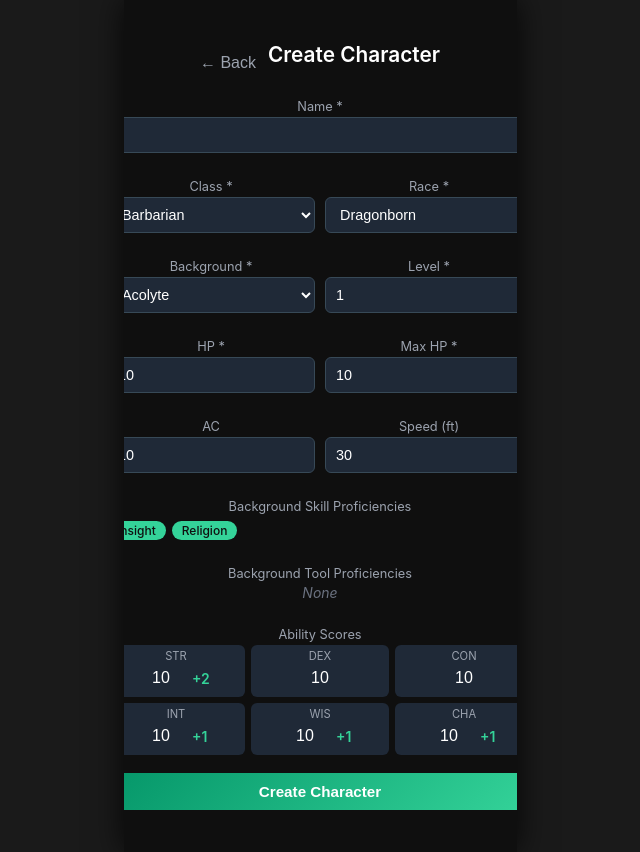
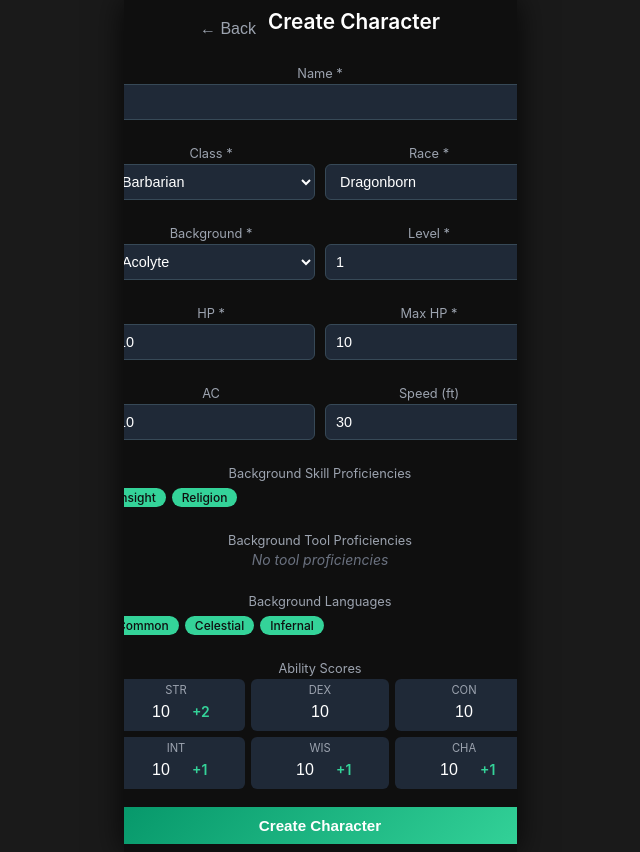
Before and after one commit to Whimsy-rat-trap/dnd-mobile-app, a React (Create React App) app: page /characters/new in a window 1280 px wide. Shown: the whole page, without its empty margins (320-960 px from the left). Built offline with nearby package versions, Linux system fonts and the light colour scheme.

Commit message:
0.0.55.34 (Added Size, Creature type and languages into character creation)

```diff
--- a/src/constants/backgrounds.ts
+++ b/src/constants/backgrounds.ts
@@ -1,8 +1,11 @@
+import { getDefaultAttribute } from './toolAttributes';
+
 export interface BackgroundData {
     name: string;
     skillProficiencies: string[];
     abilityBonuses?: { [key: string]: number };
-    toolProficiencies: { name: string; attribute: string }[];
+    toolProficiencies?: { name: string; attribute: string }[];
+    languages?: string[];
 }
 
 export const DND_BACKGROUNDS: BackgroundData[] = [
@@ -11,164 +14,160 @@ export const DND_BACKGROUNDS: BackgroundData[] = [
         skillProficiencies: ['Insight', 'Religion'],
         abilityBonuses: { wis: 1, int: 1 },
         toolProficiencies: [],
+        languages: ['Common', 'Celestial', 'Infernal'],
     },
     {
         name: 'Charlatan',
         skillProficiencies: ['Deception', 'Sleight of Hand'],
         abilityBonuses: { cha: 1, dex: 1 },
         toolProficiencies: [
-            { name: 'Disguise Kit', attribute: 'CHA' },
-            { name: 'Forgery Kit', attribute: 'DEX' },
+            { name: 'Disguise Kit', attribute: getDefaultAttribute('Disguise Kit') },
+            { name: 'Forgery Kit', attribute: getDefaultAttribute('Forgery Kit') },
         ],
+        languages: ['Common'],
     },
     {
         name: 'Criminal',
         skillProficiencies: ['Deception', 'Stealth'],
         abilityBonuses: { dex: 1, cha: 1 },
         toolProficiencies: [
-            { name: 'Thieves\' Tools', attribute: 'DEX' },
+            { name: "Thieves' Tools", attribute: getDefaultAttribute("Thieves' Tools") },
         ],
+        languages: ['Common'],
     },
     {
         name: 'Entertainer',
         skillProficiencies: ['Acrobatics', 'Performance'],
         abilityBonuses: { cha: 1, dex: 1 },
         toolProficiencies: [
-            { name: 'Disguise Kit', attribute: 'CHA' },
-            { name: 'Musical Instruments', attribute: 'CHA' },
+            { name: 'Musical Instruments', attribute: getDefaultAttribute('Musical Instruments') },
         ],
+        languages: ['Common'],
     },
     {
         name: 'Folk Hero',
         skillProficiencies: ['Animal Handling', 'Survival'],
         abilityBonuses: { str: 1, con: 1 },
-        toolProficiencies: [
-            { name: 'Artisan\'s Tools', attribute: 'DEX' },
-            { name: 'Vehicles (Land)', attribute: 'DEX' },
-        ],
+        toolProficiencies: [],
+        languages: ['Common'],
     },
     {
         name: 'Gladiator',
         skillProficiencies: ['Athletics', 'Performance'],
         abilityBonuses: { str: 1, cha: 1 },
         toolProficiencies: [
-            { name: 'Musical Instruments', attribute: 'CHA' },
+            { name: 'Musical Instruments', attribute: getDefaultAttribute('Musical Instruments') },
         ],
+        languages: ['Common'],
     },
     {
         name: 'Guild Artisan',
         skillProficiencies: ['Insight', 'Persuasion'],
         abilityBonuses: { int: 1, cha: 1 },
         toolProficiencies: [
-            { name: 'Artisan\'s Tools', attribute: 'DEX' },
+            { name: "Artisan's Tools", attribute: getDefaultAttribute("Artisan's Tools") },
         ],
+        languages: ['Common'],
     },
     {
         name: 'Hermit',
         skillProficiencies: ['Medicine', 'Religion'],
         abilityBonuses: { wis: 1, int: 1 },
-        toolProficiencies: [
-            { name: 'Herbalism Kit', attribute: 'INT' },
-        ],
+        toolProficiencies: [],
+        languages: ['Common'],
     },
     {
         name: 'Knight',
         skillProficiencies: ['History', 'Persuasion'],
         abilityBonuses: { str: 1, cha: 1 },
-        toolProficiencies: [
-            { name: 'Vehicles (Land)', attribute: 'DEX' },
-            { name: 'Gaming Set', attribute: 'CHA' },
-        ],
+        toolProficiencies: [],
+        languages: ['Common', 'Elvish', 'Orc'],
     },
     {
         name: 'Noble',
         skillProficiencies: ['History', 'Persuasion'],
         abilityBonuses: { cha: 1, int: 1 },
-        toolProficiencies: [
-            { name: 'Gaming Set', attribute: 'CHA' },
-        ],
+        toolProficiencies: [],
+        languages: ['Common', 'Elvish', 'Dwarvish'],
     },
     {
         name: 'Outlander',
         skillProficiencies: ['Athletics', 'Survival'],
         abilityBonuses: { str: 1, wis: 1 },
-        toolProficiencies: [
-            { name: 'Musical Instruments', attribute: 'CHA' },
-        ],
+        toolProficiencies: [],
+        languages: ['Common', 'Giant'],
     },
     {
         name: 'Sage',
         skillProficiencies: ['Arcana', 'History'],
         abilityBonuses: { int: 1, wis: 1 },
         toolProficiencies: [],
+        languages: ['Common', 'Draconic', 'Celestial'],
     },
     {
         name: 'Sailor',
         skillProficiencies: ['Athletics', 'Perception'],
         abilityBonuses: { str: 1, con: 1 },
         toolProficiencies: [
-            { name: 'Vehicles (Water)', attribute: 'STR' },
-            { name: 'Navigator\'s Tools', attribute: 'WIS' },
+            { name: "Navigator's Tools", attribute: getDefaultAttribute("Navigator's Tools") },
         ],
+        languages: ['Common'],
     },
     {
         name: 'Soldier',
         skillProficiencies: ['Athletics', 'Intimidation'],
         abilityBonuses: { str: 1, con: 1 },
         toolProficiencies: [
-            { name: 'Vehicles (Land)', attribute: 'DEX' },
-            { name: 'Gaming Set', attribute: 'CHA' },
+            { name: 'Vehicles (Land)', attribute: getDefaultAttribute('Vehicles (Land)') },
         ],
+        languages: ['Common'],
     },
     {
         name: 'Urchin',
         skillProficiencies: ['Sleight of Hand', 'Stealth'],
         abilityBonuses: { dex: 1, cha: 1 },
         toolProficiencies: [
-            { name: 'Thieves\' Tools', attribute: 'DEX' },
-            { name: 'Disguise Kit', attribute: 'CHA' },
+            { name: "Thieves' Tools", attribute: getDefaultAttribute("Thieves' Tools") },
         ],
+        languages: ['Common'],
     },
     {
         name: 'Artisan',
         skillProficiencies: ['Investigation', 'Perception'],
         abilityBonuses: { int: 1, dex: 1 },
         toolProficiencies: [
-            { name: 'Artisan\'s Tools', attribute: 'DEX' },
+            { name: "Artisan's Tools", attribute: getDefaultAttribute("Artisan's Tools") },
         ],
+        languages: ['Common'],
     },
     {
         name: 'Bounty Hunter',
         skillProficiencies: ['Investigation', 'Survival'],
         abilityBonuses: { wis: 1, dex: 1 },
         toolProficiencies: [
-            { name: 'Thieves\' Tools', attribute: 'DEX' },
+            { name: "Thieves' Tools", attribute: getDefaultAttribute("Thieves' Tools") },
         ],
+        languages: ['Common', "Thieves' Cant"],
     },
     {
         name: 'Courtier',
         skillProficiencies: ['Insight', 'Persuasion'],
         abilityBonuses: { cha: 1, int: 1 },
-        toolProficiencies: [
-            { name: 'Disguise Kit', attribute: 'CHA' },
-            { name: 'Gaming Set', attribute: 'CHA' },
-        ],
+        toolProficiencies: [],
+        languages: ['Common', 'Elvish', 'Dwarvish'],
     },
     {
         name: 'Faction Agent',
         skillProficiencies: ['Deception', 'Persuasion'],
         abilityBonuses: { cha: 1, wis: 1 },
-        toolProficiencies: [
-            { name: 'Disguise Kit', attribute: 'CHA' },
-        ],
+        toolProficiencies: [],
+        languages: ['Common', 'Undercommon'],
     },
     {
         name: 'Far Traveler',
         skillProficiencies: ['Perception', 'Survival'],
         abilityBonuses: { wis: 1, cha: 1 },
-        toolProficiencies: [
-            { name: 'Musical Instruments', attribute: 'CHA' },
-            { name: 'Navigator\'s Tools', attribute: 'WIS' },
-        ],
+        toolProficiencies: [],
+        languages: ['Common', 'Druidic'],
     },
 ];
--- /dev/null
+++ b/src/constants/languages.ts
@@ -0,0 +1,20 @@
+export const LANGUAGES = [
+    'Common',
+    'Dwarvish',
+    'Elvish',
+    'Giant',
+    'Gnomish',
+    'Goblin',
+    'Halfling',
+    'Orc',
+    'Abyssal',
+    'Celestial',
+    'Deep Speech',
+    'Draconic',
+    'Infernal',
+    'Primordial',
+    'Sylvan',
+    'Undercommon',
+    'Druidic',
+    'Thieves\' Cant',
+];
--- /dev/null
+++ b/src/constants/raceDetails.ts
@@ -0,0 +1,28 @@
+import { DND_RACES } from './races';
+
+export type SizeOption = 'Small' | 'Medium' | 'Large';
+
+export interface RaceDetail {
+    creatureType: string;
+    size: SizeOption | { options: SizeOption[]; default?: SizeOption };
+}
+
+export const RACE_DETAILS: Record<string, RaceDetail> = {
+    Dragonborn: { creatureType: 'Humanoid', size: 'Medium' },
+    Dwarf: { creatureType: 'Humanoid', size: 'Medium' },
+    Elf: { creatureType: 'Humanoid', size: 'Medium' },
+    Gnome: { creatureType: 'Humanoid', size: 'Small' },
+    'Half-Elf': { creatureType: 'Humanoid', size: 'Medium' },
+    'Half-Orc': { creatureType: 'Humanoid', size: 'Medium' },
+    Halfling: { creatureType: 'Humanoid', size: 'Small' },
+    Human: { creatureType: 'Humanoid', size: 'Medium' },
+    Tiefling: { creatureType: 'Humanoid', size: 'Medium' },
+    Aarakocra: { creatureType: 'Humanoid', size: 'Medium' },
+    Aasimar: { creatureType: 'Humanoid', size: 'Medium' },
+    Firbolg: { creatureType: 'Humanoid', size: 'Medium' },
+    Goliath: { creatureType: 'Humanoid', size: 'Medium' },
+    Kenku: { creatureType: 'Humanoid', size: 'Medium' },
+    Lizardfolk: { creatureType: 'Humanoid', size: 'Medium' },
+    Tabaxi: { creatureType: 'Humanoid', size: 'Medium' },
+    Tortle: { creatureType: 'Humanoid', size: 'Medium' },
+};
--- a/src/context/CharacterContext.tsx
+++ b/src/context/CharacterContext.tsx
@@ -89,6 +89,10 @@ export const CharacterProvider: React.FC<{ children: ReactNode }> = ({ children
                     });
                 }
 
+                if (!updated.size) updated.size = 'Medium';
+                if (!updated.creatureType) updated.creatureType = 'Humanoid';
+                if (!updated.languages) updated.languages = [];
+
                 // Dice logs
                 if (!updated.diceLogs) {
                     updated.diceLogs = {};
@@ -127,6 +131,9 @@ export const CharacterProvider: React.FC<{ children: ReactNode }> = ({ children
                 attribute: tool.attribute || 'DEX',
                 proficient: tool.proficient !== undefined ? tool.proficient : true,
             })) : [],
+            size: character.size || 'Medium',
+            creatureType: character.creatureType || 'Humanoid',
+            languages: character.languages || [],
             diceLogs: character.diceLogs || {},
             deathSuccesses: character.deathSuccesses ?? 0,
             deathFailures: character.deathFailures ?? 0,
--- a/src/pages/CharacterContainer.css
+++ b/src/pages/CharacterContainer.css
@@ -484,3 +484,40 @@
     font-size: 16px;
     color: #34d399;
 }
+
+.section-languages {
+    width: 353px;
+    display: flex;
+    flex-direction: column;
+    align-items: flex-start;
+    gap: 12px;
+    margin-bottom: 20px;
+}
+
+.languages-title {
+    font-family: var(--font-family);
+    font-weight: 500;
+    font-size: 16px;
+    color: #fff;
+}
+
+.languages-grid {
+    display: flex;
+    flex-wrap: wrap;
+    gap: 8px;
+}
+
+.language-tag {
+    background: #1f2937;
+    border: 1px solid #374957;
+    border-radius: 6px;
+    padding: 4px 12px;
+    font-size: 13px;
+    color: #d1d5db;
+}
+
+.languages-empty {
+    color: #6b7280;
+    font-size: 14px;
+    font-style: italic;
+}
--- a/src/pages/CharacterContainer.tsx
+++ b/src/pages/CharacterContainer.tsx
@@ -184,6 +184,16 @@ const CharacterContainer: React.FC = () => {
                     </div>
                     <div className="info-grid">
                         <div className="info-item">
+                            <span className="info-label">Size</span>
+                            <span className="info-value">{character.size || 'Medium'}</span>
+                        </div>
+                        <div className="info-item">
+                            <span className="info-label">Creature Type</span>
+                            <span className="info-value">{character.creatureType || 'Humanoid'}</span>
+                        </div>
+                    </div>
+                    <div className="info-grid">
+                        <div className="info-item">
                             <span className="info-label">Proficiency Bonus</span>
                             <span className="info-value">+{proficiencyBonus}</span>
                         </div>
@@ -300,6 +310,20 @@ const CharacterContainer: React.FC = () => {
                         <div className="tools-empty">No tool proficiencies</div>
                     )}
                 </div>
+
+                {/* Languages */}
+                <div className="section-languages">
+                    <div className="languages-title">Languages</div>
+                    {character.languages && character.languages.length > 0 ? (
+                        <div className="languages-grid">
+                            {character.languages.map((lang, index) => (
+                                <span key={index} className="language-tag">{lang}</span>
+                            ))}
+                        </div>
+                    ) : (
+                        <div className="languages-empty">No languages</div>
+                    )}
+                </div>
             </div>
         </div>
     );
--- a/src/pages/CreateCharacter.tsx
+++ b/src/pages/CreateCharacter.tsx
@@ -6,7 +6,15 @@ import { DND_RACES } from '../constants/races';
 import { DND_BACKGROUNDS } from '../constants/backgrounds';
 import { CLASS_HIT_DICE } from '../constants/classHitDice';
 import { RACIAL_BONUSES } from '../constants/racialBonuses';
+import { RACE_DETAILS } from '../constants/raceDetails';
+import { LANGUAGES } from '../constants/languages';
 import './CreateCharacter.css';
+
+// Вспомогательная функция для получения бонусов background-а к характеристикам
+const getBackgroundAbilityBonuses = (bgName: string): { [key: string]: number } => {
+    const bg = DND_BACKGROUNDS.find(b => b.name === bgName);
+    return bg?.abilityBonuses || {};
+};
 
 const CreateCharacter: React.FC = () => {
     const navigate = useNavigate();
@@ -29,21 +37,29 @@ const CreateCharacter: React.FC = () => {
         ac: 10,
         speed: 30,
         abilities: { str: 10, dex: 10, con: 10, int: 10, wis: 10, cha: 10 },
+        size: 'Medium',
     });
 
     const [selectedBonusAttrs, setSelectedBonusAttrs] = useState<(string | null)[]>([]);
 
-    // При изменении расы сбрасываем выбранные бонусы
+    // При изменении расы обновляем размер и creature type
     useEffect(() => {
+        const details = RACE_DETAILS[formData.race];
+        if (details) {
+            let size = 'Medium';
+            if (typeof details.size === 'string') {
+                size = details.size;
+            } else if (details.size.options) {
+                size = details.size.default || details.size.options[0] || 'Medium';
+            }
+            setFormData(prev => ({ ...prev, size }));
+        }
+        // Сбрасываем выбранные бонусы для расы
         const raceBonus = RACIAL_BONUSES[formData.race];
-        if (!raceBonus) {
+        if (raceBonus && raceBonus.choose) {
+            setSelectedBonusAttrs(new Array(raceBonus.choose.count).fill(null));
+        } else {
             setSelectedBonusAttrs([]);
-            return;
-        }
-        if (raceBonus.fixed) {
-            setSelectedBonusAttrs([]);
-        } else if (raceBonus.choose) {
-            setSelectedBonusAttrs(new Array(raceBonus.choose.count).fill(null));
         }
     }, [formData.race]);
 
@@ -131,15 +147,11 @@ const CreateCharacter: React.FC = () => {
             }
         }
 
-        // ---- ОДНО ОБЪЯВЛЕНИЕ bg ----
-        const bg = DND_BACKGROUNDS.find(b => b.name === finalData.background);
-
-        // Применяем бонусы background-a к способностям
-        if (bg && bg.abilityBonuses) {
-            for (const [attr, bonus] of Object.entries(bg.abilityBonuses)) {
-                if (abilitiesWithBonuses.hasOwnProperty(attr)) {
-                    abilitiesWithBonuses[attr as keyof typeof abilitiesWithBonuses] += bonus;
-                }
+        // Применяем бонусы background-а к способностям
+        const bgBonuses = getBackgroundAbilityBonuses(finalData.background);
+        for (const [attr, bonus] of Object.entries(bgBonuses)) {
+            if (abilitiesWithBonuses.hasOwnProperty(attr)) {
+                abilitiesWithBonuses[attr as keyof typeof abilitiesWithBonuses] += bonus;
             }
         }
         finalData.abilities = abilitiesWithBonuses;
@@ -166,6 +178,7 @@ const CreateCharacter: React.FC = () => {
             { name: 'Survival', attribute: 'WIS', proficient: false },
         ];
 
+        const bg = DND_BACKGROUNDS.find(b => b.name === finalData.background);
         const backgroundSkills = bg ? bg.skillProficiencies : [];
         const skillsWithProficiencies = defaultSkills.map(skill => {
             if (backgroundSkills.includes(skill.name)) {
@@ -174,18 +187,29 @@ const CreateCharacter: React.FC = () => {
             return skill;
         });
 
-        // Получаем tool proficiencies из background-а (используем тот же bg)
+        // Получаем tool proficiencies из background-а
         const toolProficiencies = bg?.toolProficiencies?.map(tool => ({
             name: tool.name,
             attribute: tool.attribute || 'DEX',
             proficient: true,
         })) || [];
 
+        // Получаем языки из background-а
+        const languages = bg?.languages || [];
+
+        // Получаем creature type и размер
+        const raceDetails = RACE_DETAILS[finalData.race];
+        const creatureType = raceDetails ? raceDetails.creatureType : 'Humanoid';
+        const size = finalData.size || (typeof raceDetails?.size === 'string' ? raceDetails.size : 'Medium');
+
         const newCharacter = {
             ...finalData,
             classes: [finalData.class],
             skills: skillsWithProficiencies,
             toolProficiencies: toolProficiencies,
+            languages: languages,
+            creatureType: creatureType,
+            size: size,
             status: 'active' as const,
             created: today,
             lastUsed: today,
@@ -206,6 +230,8 @@ const CreateCharacter: React.FC = () => {
 
     // Определяем бонусы для текущей расы
     const raceBonuses = RACIAL_BONUSES[formData.race] || null;
+    const raceDetails = RACE_DETAILS[formData.race] || null;
+    const sizeOptions = raceDetails && typeof raceDetails.size === 'object' ? raceDetails.size.options : null;
 
     return (
         <div className="page create-character-page">
@@ -252,6 +278,21 @@ const CreateCharacter: React.FC = () => {
                         <input type="number" name="level" value={formData.level} onChange={handleChange} min="1" required />
                     </div>
                 </div>
+
+                {/* Если раса предлагает выбор размера */}
+                {sizeOptions && (
+                    <div className="form-group">
+                        <label>Size</label>
+                        <select
+                            value={formData.size}
+                            onChange={(e) => setFormData(prev => ({ ...prev, size: e.target.value }))}
+                        >
+                            {sizeOptions.map(opt => (
+                                <option key={opt} value={opt}>{opt}</option>
+                            ))}
+                        </select>
+                    </div>
+                )}
 
                 <div className="form-row">
                     <div className="form-group">
@@ -301,7 +342,7 @@ const CreateCharacter: React.FC = () => {
                     {(() => {
                         const bg = DND_BACKGROUNDS.find(b => b.name === formData.background);
                         if (!bg || !bg.toolProficiencies || bg.toolProficiencies.length === 0) {
-                            return <div className="tools-empty">None</div>;
+                            return <div className="tools-empty">No tool proficiencies</div>;
                         }
                         return (
                             <div className="background-skills-display">
@@ -314,11 +355,29 @@ const CreateCharacter: React.FC = () => {
                 </div>
 
                 <div className="form-group">
+                    <label>Background Languages</label>
+                    {(() => {
+                        const bg = DND_BACKGROUNDS.find(b => b.name === formData.background);
+                        if (!bg || !bg.languages || bg.languages.length === 0) {
+                            return <div className="tools-empty">No languages</div>;
+                        }
+                        return (
+                            <div className="background-skills-display">
+                                {bg.languages.map(lang => (
+                                    <span key={lang} className="bg-skill-tag">{lang}</span>
+                                ))}
+                            </div>
+                        );
+                    })()}
+                </div>
+
+                <div className="form-group">
                     <label>Ability Scores</label>
                     <div className="ability-grid">
                         {Object.entries(formData.abilities).map(([key, value]) => {
                             const attr = key as keyof typeof formData.abilities;
                             let bonusDisplay = null;
+                            // Расовые бонусы (фиксированные и выбранные)
                             if (raceBonuses) {
                                 if (raceBonuses.fixed && raceBonuses.fixed[attr]) {
                                     const bonus = raceBonuses.fixed[attr];
@@ -328,10 +387,10 @@ const CreateCharacter: React.FC = () => {
                                     bonusDisplay = <span className="ability-bonus">+{bonus}</span>;
                                 }
                             }
-                            // Бонусы от background-a
-                            const bg = DND_BACKGROUNDS.find(b => b.name === formData.background);
-                            if (bg && bg.abilityBonuses && bg.abilityBonuses[attr]) {
-                                const bgBonus = bg.abilityBonuses[attr];
+                            // Бонусы от background-а
+                            const bgBonuses = getBackgroundAbilityBonuses(formData.background);
+                            if (bgBonuses[attr]) {
+                                const bgBonus = bgBonuses[attr];
                                 if (bonusDisplay) {
                                     bonusDisplay = (
                                         <>
--- a/src/types/Character.ts
+++ b/src/types/Character.ts
@@ -27,6 +27,9 @@ export interface Character {
     };
     skills: { name: string; attribute: string; proficient: boolean }[];
     toolProficiencies: { name: string; attribute: string; proficient: boolean }[];
+    size: string;
+    creatureType: string;
+    languages: string[];
     inventory: InventoryItem[];
     spells: Spell[];
     quests: Quest[];
```
